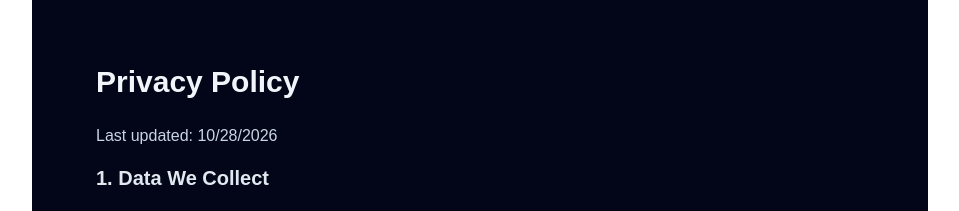
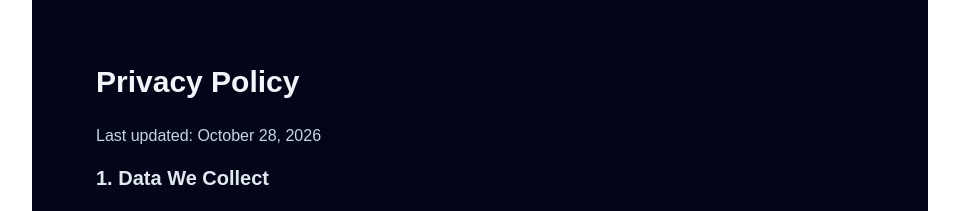
Before and after one commit to bhargmahajan/localeproof, a Next.js app: page /privacy in a window 1280 px wide. Shown: the top 211 px of the page, without its empty margins (160-1119 px from the left). Built offline with nearby package versions, Linux system fonts and the light colour scheme.

Commit message:
Ready for production

```diff
--- a/src/app/privacy/page.tsx
+++ b/src/app/privacy/page.tsx
@@ -2,7 +2,7 @@ export default function PrivacyPage() {
     return (
       <div className="min-h-screen bg-slate-950 text-slate-300 p-8 md:p-16 max-w-4xl mx-auto">
         <h1 className="text-3xl font-bold text-slate-100 mb-6">Privacy Policy</h1>
-        <p className="mb-4">Last updated: {new Date().toLocaleDateString()}</p>
+        <p className="mb-4">Last updated: October 28, 2026</p>
 
         <section className="space-y-4">
           <h2 className="text-xl font-semibold text-slate-200">1. Data We Collect</h2>
--- a/src/app/refund/page.tsx
+++ b/src/app/refund/page.tsx
@@ -2,7 +2,7 @@ export default function RefundPage() {
     return (
       <div className="min-h-screen bg-slate-950 text-slate-300 p-8 md:p-16 max-w-4xl mx-auto">
         <h1 className="text-3xl font-bold text-slate-100 mb-6">Cancellation & Refund Policy</h1>
-        <p className="mb-4">Last updated: {new Date().toLocaleDateString()}</p>
+        <p className="mb-4">Last updated: October 28, 2026</p>
 
         <section className="space-y-4">
           <h2 className="text-xl font-semibold text-slate-200">1. Digital Goods</h2>
--- a/src/app/terms/page.tsx
+++ b/src/app/terms/page.tsx
@@ -2,7 +2,7 @@ export default function TermsPage() {
     return (
       <div className="min-h-screen bg-slate-950 text-slate-300 p-8 md:p-16 max-w-4xl mx-auto">
         <h1 className="text-3xl font-bold text-slate-100 mb-6">Terms of Service</h1>
-        <p className="mb-4">Last updated: {new Date().toLocaleDateString()}</p>
+        <p className="mb-4">Last updated: October 28, 2026</p>
 
         <section className="space-y-4">
           <h2 className="text-xl font-semibold text-slate-200">1. Nature of the Service</h2>
```
